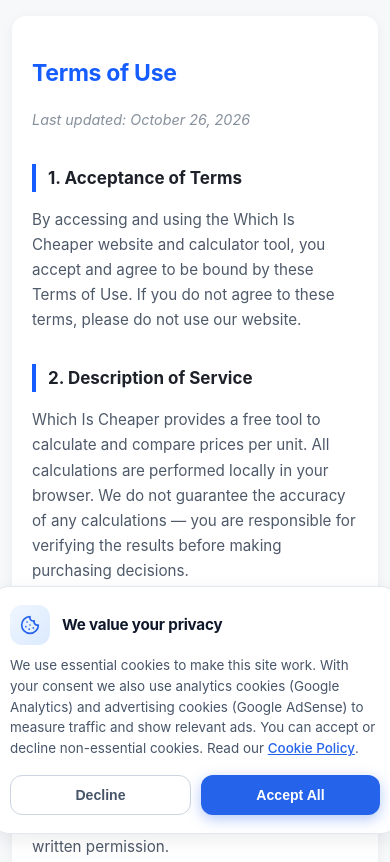
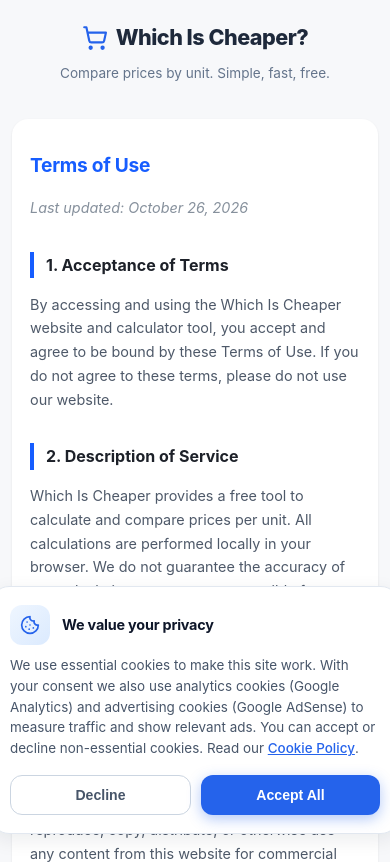
Before and after one commit to T800app/whichischeaper.co.uk, a plain HTML site: page terms.html in a window 390 px wide. Shown: the top 862 px of the page. Drawn offline with Linux system fonts and the light colour scheme.

Commit message:
Add files via upload

```diff
--- a/terms.html
+++ b/terms.html
@@ -51,12 +51,12 @@
             max-width: 640px;
             margin: 0 auto;
             background: #ffffff;
-            padding: 28px;
-            border-radius: 16px;
-            box-shadow: 0 2px 12px rgba(0,0,0,0.05);
+            padding: 24px;
+            border-radius: 18px;
+            box-shadow: 0 1px 3px rgba(15, 23, 42, 0.06), 0 1px 2px rgba(15, 23, 42, 0.04);
         }
         h1 {
-            font-size: 1.5rem;
+            font-size: 1.35rem;
             margin-bottom: 8px;
             color: #165DFF;
             letter-spacing: -0.3px;
@@ -68,15 +68,15 @@
             font-style: italic;
         }
         h2 {
-            font-size: 1.1rem;
+            font-size: 1.05rem;
             margin: 32px 0 12px;
             color: #1D2129;
             padding-left: 12px;
             border-left: 4px solid #165DFF;
         }
-        p { font-size: 0.95rem; margin-bottom: 15px; color: #4E5969; }
+        p { font-size: 0.9rem; margin-bottom: 15px; color: #4E5969; }
         ul { margin-bottom: 15px; padding-left: 24px; color: #4E5969; }
-        li { margin-bottom: 8px; font-size: 0.95rem; }
+        li { margin-bottom: 8px; font-size: 0.9rem; }
         a { color: #165DFF; text-decoration: none; }
         a:hover { text-decoration: underline; }
         .back-link {
@@ -87,10 +87,10 @@
             font-weight: 500;
         }
         @media (max-width: 480px) {
-            body { padding: 16px 12px 40px; }
-            .container { padding: 24px 20px; border-radius: 14px; }
-            h1 { font-size: 23px; }
-            h2 { font-size: 17px; }
+            body { padding: 12px 12px 32px; }
+            .container { padding: 18px; border-radius: 16px; }
+            h1 { font-size: 1.2rem; }
+            h2 { font-size: 1rem; }
         }
 
         /* Cookie consent banner */
@@ -182,13 +182,53 @@
         }
         @media (max-width: 480px) {
             .cookie-overlay { padding: 18px; bottom: 10px; width: calc(100% - 20px); }
-            .cookie-title { font-size: 0.95rem; }
+            .cookie-title { font-size: 0.9rem; }
             .cookie-text { font-size: 0.84rem; }
             .cookie-buttons button { padding: 11px; font-size: 0.88rem; }
+        }
+
+        /* Site header (matches index) */
+        header {
+            text-align: center;
+            padding: 8px 0 20px;
+        }
+        a.site-title {
+            display: flex;
+            align-items: center;
+            justify-content: center;
+            gap: 10px;
+            font-size: 1.8rem;
+            font-weight: 800;
+            color: #1e293b;
+            letter-spacing: -0.5px;
+            text-decoration: none;
+        }
+        a.site-title:hover { text-decoration: none; color: #1e293b; }
+        .site-title .icon-cart {
+            color: #2563eb;
+            flex-shrink: 0;
+        }
+        header .subtitle {
+            color: #64748b;
+            font-size: 0.95rem;
+            margin-top: 6px;
+        }
+        @media (max-width: 480px) {
+            a.site-title { font-size: 1.35rem; gap: 8px; }
+            .site-title .icon-cart { width: 26px; height: 26px; }
+            header .subtitle { font-size: 0.85rem; }
         }
     </style>
 </head>
 <body>
+<header>
+    <a href="index.html" class="site-title">
+        <svg class="icon-cart" xmlns="http://www.w3.org/2000/svg" width="34" height="34" viewBox="0 0 24 24" fill="none" stroke="currentColor" stroke-width="2" stroke-linecap="round" stroke-linejoin="round"><circle cx="8" cy="21" r="1"/><circle cx="19" cy="21" r="1"/><path d="M2.05 2.05h2l2.66 12.42a2 2 0 0 0 2 1.58h9.78a2 2 0 0 0 1.95-1.57l1.65-7.43H5.12"/></svg>
+        Which Is Cheaper?
+    </a>
+    <p class="subtitle">Compare prices by unit. Simple, fast, free.</p>
+</header>
+
 <div class="container">
 <h1>Terms of Use</h1>
 <p class="last-updated">Last updated: October 26, 2026</p>
```
Also changed, not shown: cookies.html (+46 -6 lines), privacy.html (+52 -12 lines).
